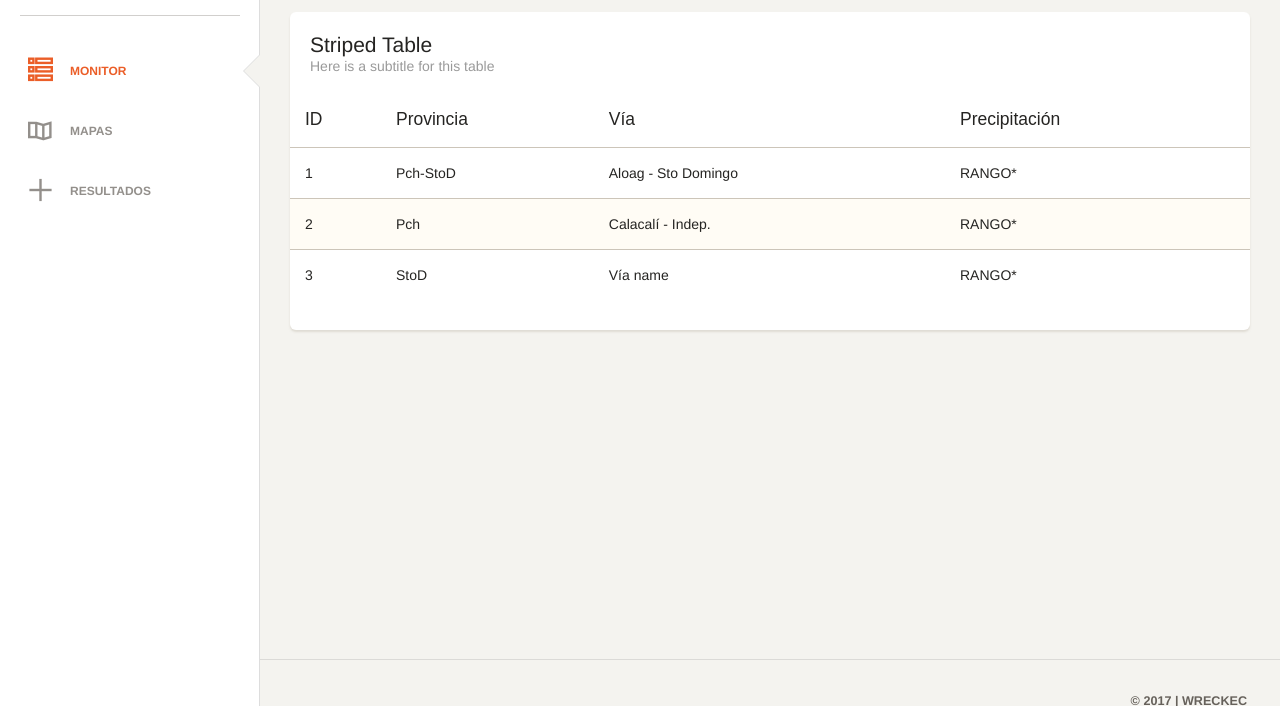
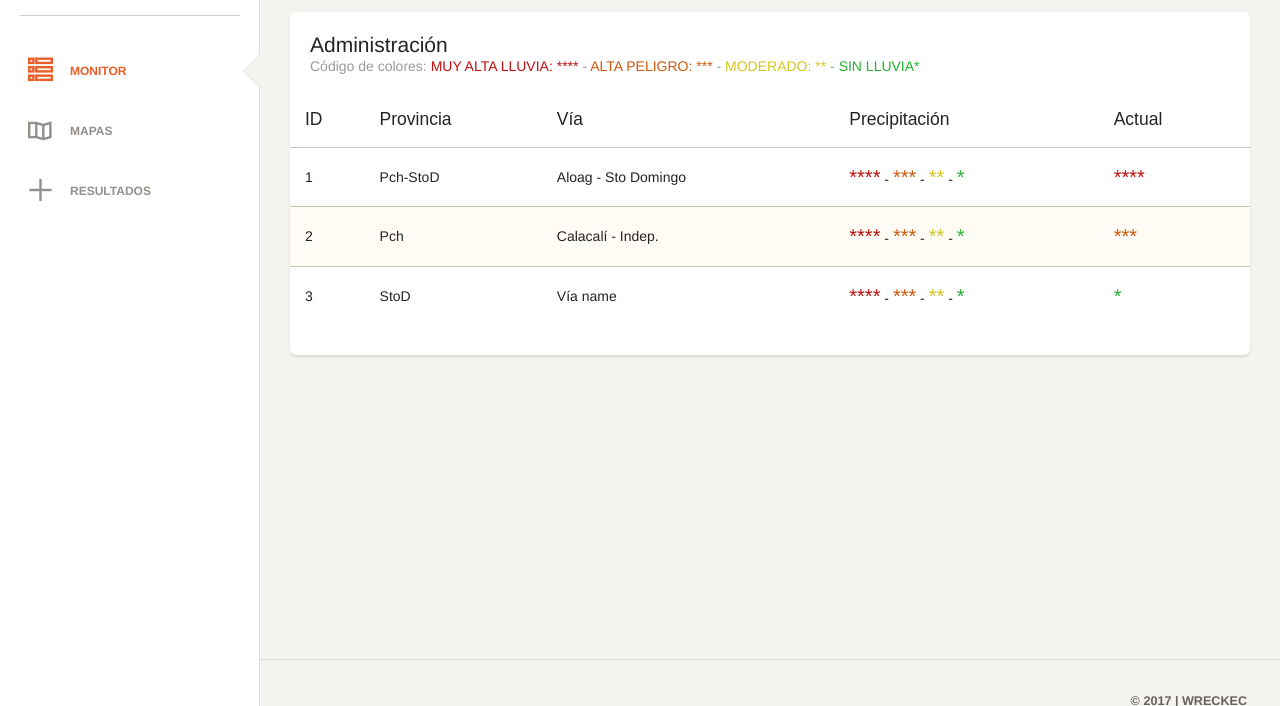
Before and after one commit to mglriosr/Wreckec, a plain HTML site: page index.html in a window 1280 px wide. Shown: the part 94-800 px from the top of the page. Drawn offline with Linux system fonts and the light colour scheme; some packages are replaced by stand-ins of ours; a web font is replaced by a local one.

Commit message:
presentacion-hack-final

```diff
--- a/index.html
+++ b/index.html
@@ -115,8 +115,8 @@
                     <div class="col-md-12">
                         <div class="card">
                             <div class="header">
-                                <h4 class="title">Striped Table</h4>
-                                <p class="category">Here is a subtitle for this table</p>
+                                <h4 class="title">Administración</h4>
+                                <p class="category">Código de colores: <span style="color:#c10f0f; font-size:14px">MUY ALTA LLUVIA: ****</span> - <span style="color:#ce5910; font-size:14px">ALTA PELIGRO: ***</span> - <span style="color:#d3c71f; font-size:14px">MODERADO: **</span> - <span style="color:#25b233; font-size:14px">SIN LLUVIA*</span></p>
                             </div>
                             <div class="content table-responsive table-full-width">
                                 <table class="table table-striped">
@@ -125,26 +125,31 @@
                                     	<th>Provincia</th>
                                     	<th>Vía</th>
                                     	<th>Precipitación</th>
+																			<th>Actual</th>
                                     </thead>
                                     <tbody>
                                         <tr>
                                         	<td>1</td>
                                         	<td>Pch-StoD</td>
                                         	<td>Aloag - Sto Domingo</td>
-                                        	<td>RANGO*</td>
-                                        </tr>
+                                        	<td><span style="color:#c10f0f; font-size:20px; cursor: pointer;">****</span> - <span style="color:#ce5910; font-size:20px; cursor: pointer;">***</span> - <span style="color:#d3c71f; font-size:20px; cursor: pointer;">**</span> - <span style="color:#25b233; font-size:20px; cursor: pointer;">*</span></td>
+																					<td><span style="color:#c10f0f; font-size:20px; cursor: pointer;">****</span> </td>
+																				</tr>
                                         <tr>
                                         	<td>2</td>
                                         	<td>Pch</td>
                                         	<td>Calacalí - Indep.</td>
-                                        	<td>RANGO*</td>
-                                        </tr>
+                                        	<td><span style="color:#c10f0f; font-size:20px; cursor: pointer;">****</span> - <span style="color:#ce5910; font-size:20px; cursor: pointer;">***</span> - <span style="color:#d3c71f; font-size:20px; cursor: pointer;">**</span> - <span style="color:#25b233; font-size:20px; cursor: pointer;">*</span></td>
+																					<td><span style="color:#ce5910; font-size:20px; cursor: pointer;">***</span></td>
+																				</tr>
                                         <tr>
                                         	<td>3</td>
                                         	<td>StoD</td>
                                         	<td>Vía name</td>
-                                        	<td>RANGO*</td>
-                                        </tr>
+                                        	<td><span style="color:#c10f0f; font-size:20px; cursor: pointer;">****</span> - <span style="color:#ce5910; font-size:20px; cursor: pointer;">***</span> - <span style="color:#d3c71f; font-size:20px; cursor: pointer;">**</span> - <span style="color:#25b233; font-size:20px; cursor: pointer;">*</span></td>
+																					<td><span style="color:#25b233; font-size:20px; cursor: pointer;">*</span></td>
+																				</tr>
+
                                     </tbody>
                                 </table>
 
```
Also changed, not shown: login.html (+3 -9 lines).
